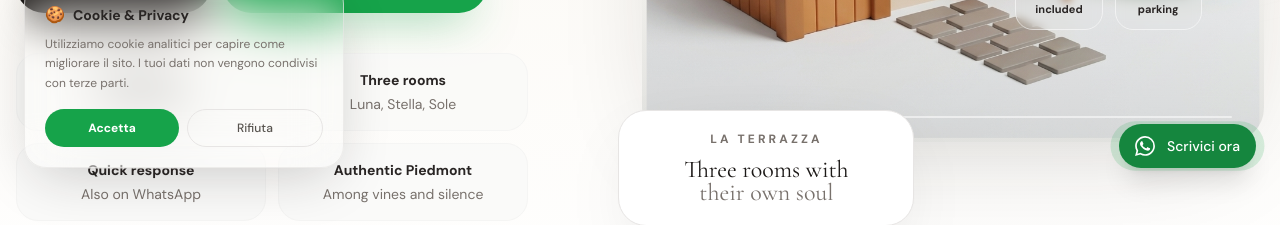
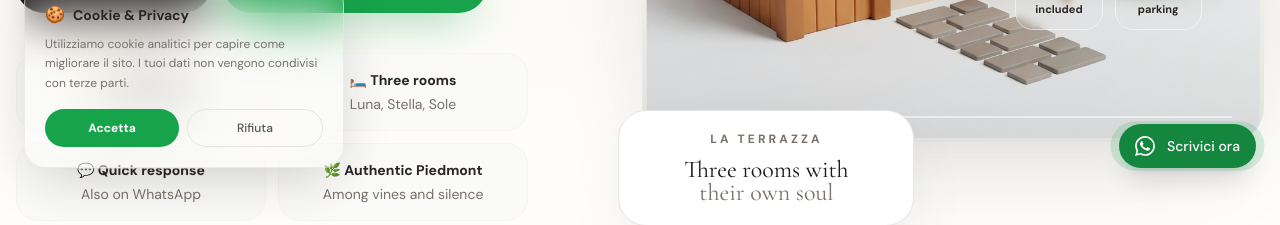
Before and after one commit to Manuell00/la-terrazza-web, a Next.js app: page /en in a window 1280 px wide. Shown: the part 608-833 px from the top of the page. Built offline with nearby package versions, Linux system fonts and the light colour scheme; no server answers.

Commit message:
Add icons to home hero trust badges

```diff
--- a/src/data/translations.ts
+++ b/src/data/translations.ts
@@ -19,10 +19,10 @@ export const translations = {
       roomsCard: "Tre camere con",
       roomsCardSub: "anima diversa",
       trustItems: [
-        { label: `${siteConfig.rating}/5 rating`, value: "Ospiti verificati" },
-        { label: "Tre camere", value: "Luna, Stella, Sole" },
-        { label: "Risposta veloce", value: "Anche su WhatsApp" },
-        { label: "Piemonte autentico", value: "Tra vigne e silenzio" },
+        { label: `⭐ ${siteConfig.rating}/5 rating`, value: "Ospiti verificati" },
+        { label: "🛏️ Tre camere", value: "Luna, Stella, Sole" },
+        { label: "💬 Risposta veloce", value: "Anche su WhatsApp" },
+        { label: "🌿 Piemonte autentico", value: "Tra vigne e silenzio" },
       ],
       reviewsCount: `${siteConfig.reviewCount}+ recensioni verificate`,
     },
@@ -102,10 +102,10 @@ export const translations = {
       roomsCard: "Three rooms with",
       roomsCardSub: "their own soul",
       trustItems: [
-        { label: `${siteConfig.rating}/5 rating`, value: "Verified guests" },
-        { label: "Three rooms", value: "Luna, Stella, Sole" },
-        { label: "Quick response", value: "Also on WhatsApp" },
-        { label: "Authentic Piedmont", value: "Among vines and silence" },
+        { label: `⭐ ${siteConfig.rating}/5 rating`, value: "Verified guests" },
+        { label: "🛏️ Three rooms", value: "Luna, Stella, Sole" },
+        { label: "💬 Quick response", value: "Also on WhatsApp" },
+        { label: "🌿 Authentic Piedmont", value: "Among vines and silence" },
       ],
       reviewsCount: `${siteConfig.reviewCount}+ verified reviews`,
     },
```
